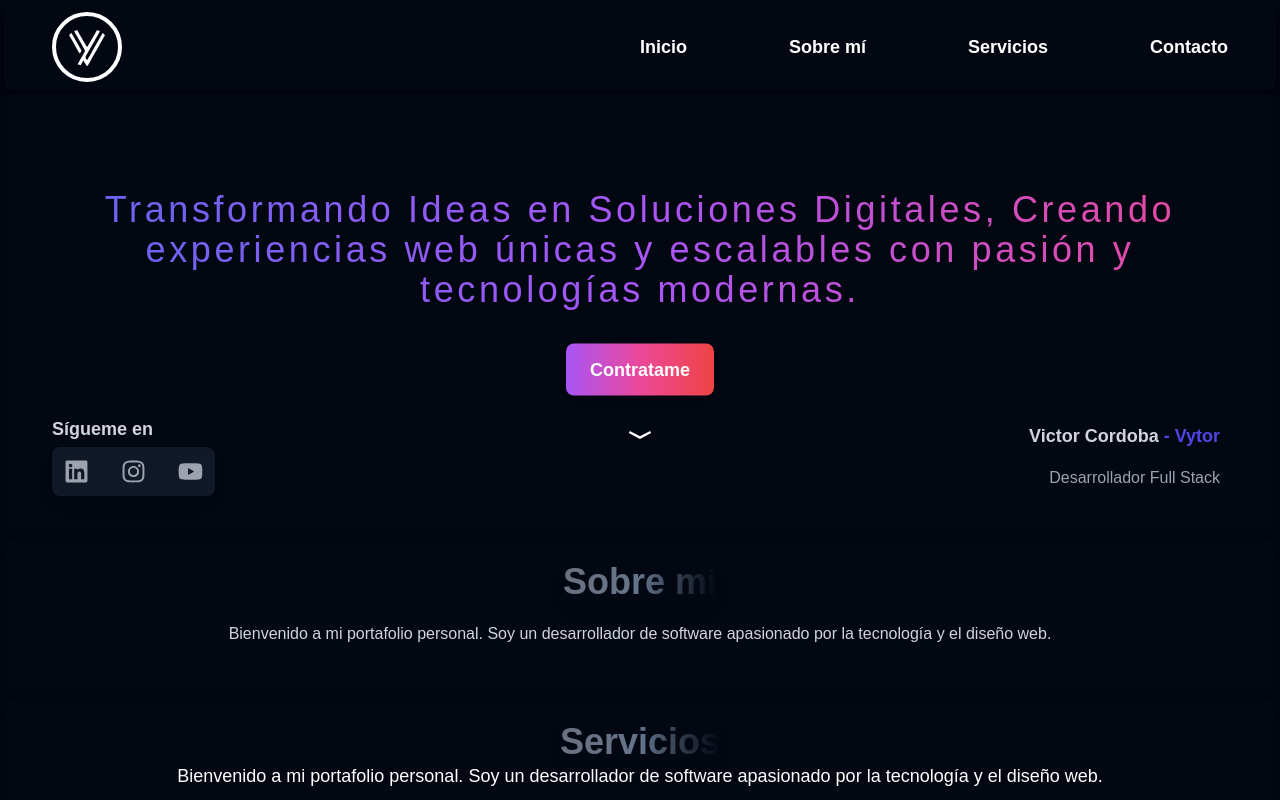
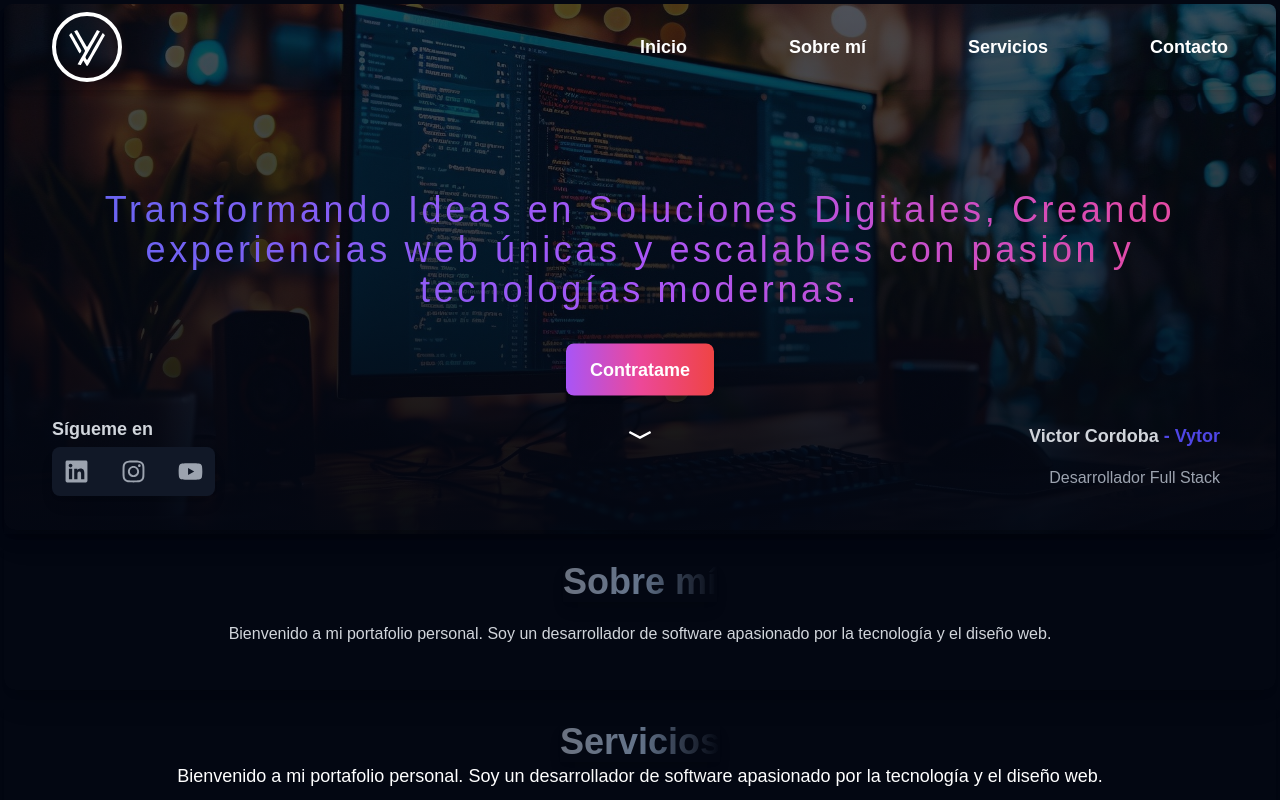
Before and after one commit to Victordi10/portafolio, a Next.js app: page / in a window 1280 px wide. Shown: the top 800 px of the page. Built offline with nearby package versions, Linux system fonts and the light colour scheme.

Commit message:
puse imagen el cover

```diff
--- a/src/app/page.js
+++ b/src/app/page.js
@@ -14,54 +14,8 @@ import { RiArrowDownWideFill } from "react-icons/ri";
 export default function Home() {
   return (
     <>
-      <Seccion className="h-[50vh] relative min-h-fit max-h-screen flex flex-col justify-center items-center">
-        <h1
-          className="
-      text-[1.5rem]
-      sm:text-3xl
-      lg:text-4xl
-      text-center
-      text-transparent
-      bg-clip-text
-      sm:m-4
-      p-2 sm:p-4 lg:p-14
-      bg-gradient-to-r from-indigo-500 via-purple-500 to-pink-500
-      hover:shadow-2xl
-      transition-all duration-500 ease-in-out
-      transform hover:scale-[1.01]
-      tracking-widest
-      leading-relaxed
-    "
-        >
-          Transformando Ideas en Soluciones Digitales, Creando experiencias web únicas y escalables con pasión y tecnologías modernas.
-        </h1>
 
-        {/* Redes y Nombre */}
-        <div className="flex flex-row-reverse sm:flex-row w-full justify-between items-center p-2 sm:px-6 mt-10">
-          <Redes />
 
-          <div className="text-start sm:text-end sm:mt-0 sm:order-2 p-2">
-            <p className="text-base sm:text-lg font-semibold text-gray-300">
-              Victor Cordoba <span className="text-indigo-600">- Vytor</span>
-            </p>
-            <p className="text-sm sm:text-base mt-4 text-gray-400">
-              Desarrollador Full Stack
-            </p>
-          </div>
-        </div>
-
-        {/* Botón Contrátame */}
-        <div
-          className="
-            flex flex-col items-center
-            mt-4 sm:mt-10
-            lg:absolute lg:top-1/2 lg:left-1/2 lg:transform lg:-translate-x-1/2 lg:-translate-y-[25%]
-          "
-        >
-          <Boton texto={'Contratame'} />
-          <RiArrowDownWideFill className="text-4xl text-white" size={30} color="#fff" />
-        </div>
-      </Seccion>
 
       <Seccion titulo="Sobre mí">
         <Parrafo>
--- /dev/null
+++ b/src/app/ui/Cover.js
@@ -0,0 +1,61 @@
+'use client';
+
+import { useState } from 'react';
+import Link from 'next/link';
+import Image from 'next/image';
+import { RiArrowDownWideFill } from "react-icons/ri";
+import Seccion from "./Seccion";
+import Boton from "./Boton";
+import Parrafo from "./Parrafo";
+import Redes from "./Redes";
+
+
+export default function Cover() {
+    return (
+        <Seccion className="h-[50vh]  relative min-h-fit max-h-screen flex flex-col justify-center items-center">
+            <h1
+                className="
+            text-[1.5rem]
+            sm:text-3xl
+            lg:text-4xl
+            text-center
+            text-transparent
+            bg-clip-text
+            sm:m-4
+            p-2 sm:p-4 lg:p-14
+            bg-gradient-to-r from-indigo-500 via-purple-500 to-pink-500
+            hover:shadow-2xl
+            transition-all duration-500 ease-in-out
+            transform hover:scale-[1.01]
+            tracking-widest
+            leading-relaxed
+          "
+            >
+                Transformando Ideas en Soluciones Digitales, Creando experiencias web únicas y escalables con pasión y tecnologías modernas.
+            </h1>
+
+            <div className="flex flex-row-reverse sm:flex-row w-full justify-between items-center p-2 sm:px-6 mt-10">
+                <Redes />
+                <div className="text-start sm:text-end sm:mt-0 sm:order-2 p-2">
+                    <p className="text-base sm:text-lg font-semibold text-gray-300">
+                        Victor Cordoba <span className="text-indigo-600">- Vytor</span>
+                    </p>
+                    <p className="text-sm sm:text-base mt-4 text-gray-400">
+                        Desarrollador Full Stack
+                    </p>
+                </div>
+            </div>
+
+            <div
+                className="
+            flex flex-col items-center
+            mt-4 sm:mt-10
+            lg:absolute lg:top-1/2 lg:left-1/2 lg:transform lg:-translate-x-1/2 lg:-translate-y-[25%]
+          "
+            >
+                <Boton texto={'Contratame'} />
+                <RiArrowDownWideFill className="text-4xl text-white" size={30} color="#fff" />
+            </div>
+        </Seccion>
+    )
+}
--- a/src/app/ui/Header.js
+++ b/src/app/ui/Header.js
@@ -3,6 +3,7 @@
 import { useState } from 'react';
 import Link from 'next/link';
 import Image from 'next/image';
+import Cover from './Cover';
 
 export default function Header() {
     const [menuOpen, setMenuOpen] = useState(false);
@@ -59,8 +60,12 @@ export default function Header() {
     };
 
     return (
-        <header className="flex items-center w-full bg-gradient-to-r from-gray-950 via-gray-950 to-gray-950 rounded-lg shadow-lg flex-col sm:flex-row ">
-            <div className="flex items-center justify-between p-2 w-full px-4 sm:px-12 bg-gradient-to-r from-gray-950 via-gray-950 to-gray-950 rounded-lg shadow-lg hover:shadow-xl transition-all duration-500 ease-in-out transform hover:scale-[1.01]">
+        <header className=" bg-[url('/image.jpg')] bg-cover bg-no-repeat items-center bg-center w-full rounded-lg shadow-lg ">
+            <div className='inset-0 bg-gradient-to-b from-[rgba(3,7,18,0.7)]  via-[rgba(3,7,18,0.8)] to-[rgba(3,7,18,0.98)]  flex items-center w-full flex-col '>
+            <div className={`flex items-center justify-between p-2 w-full px-4 sm:px-12 rounded-lg shadow-lg hover:shadow-xl transition-all duration-500 ease-in-out transform hover:scale-[1.01] ${menuOpen
+                        ? 'bg-gray-950'
+                        : ' bg-inherit'
+                    }`}>
                 <Image
                     src="/vy.svg"
                     alt="Desarrollador de software"
@@ -81,13 +86,14 @@ export default function Header() {
 
             {/* Menú con animación */}
             <div
-                className={`sm:hidden w-full bg-gray-950 transition-all duration-300 ease-in-out overflow-hidden ${
-                    menuOpen
+                className={`sm:hidden w-full bg-gray-950 transition-all duration-300 ease-in-out overflow-hidden ${menuOpen
                         ? 'max-h-[500px] opacity-100 scale-y-100'
                         : 'max-h-0 opacity-0 scale-y-0'
-                }`}
+                    }`}
             >
                 <Menu listClass={`flex flex-col w-full space-y-2 min-h-fit p-4`} />
+            </div>
+            <Cover />
             </div>
         </header>
     );
--- a/src/app/ui/Seccion.js
+++ b/src/app/ui/Seccion.js
@@ -8,7 +8,7 @@ export default function Seccion({ titulo = false, children, className }) {
         <section
             className={`
                 ${className}
-                bg-gray-950
+
                 p-2 sm:p-6
                 w-full
                 flex
```
Also changed, not shown: public/image.jpeg (added), public/image.jpg (added).
